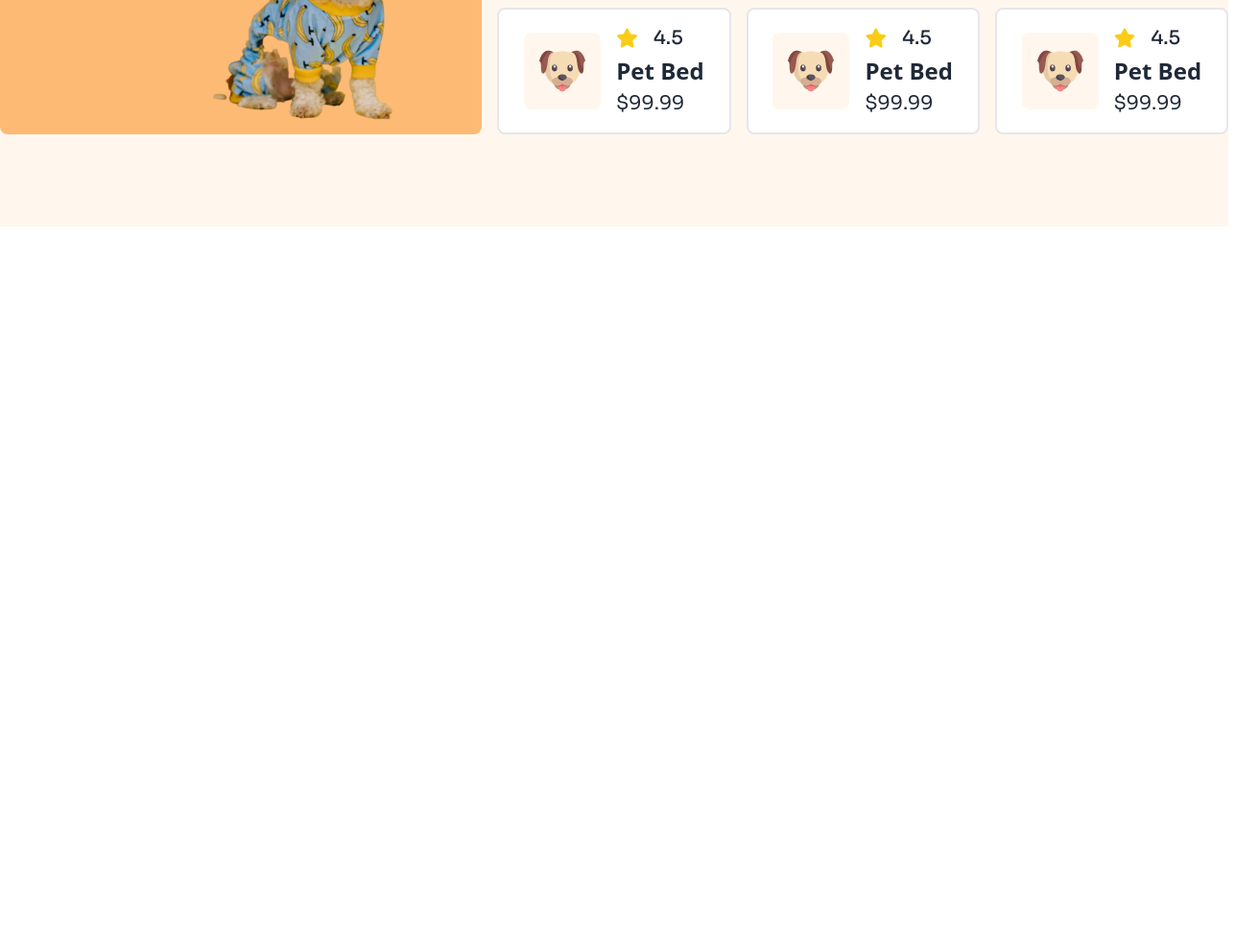
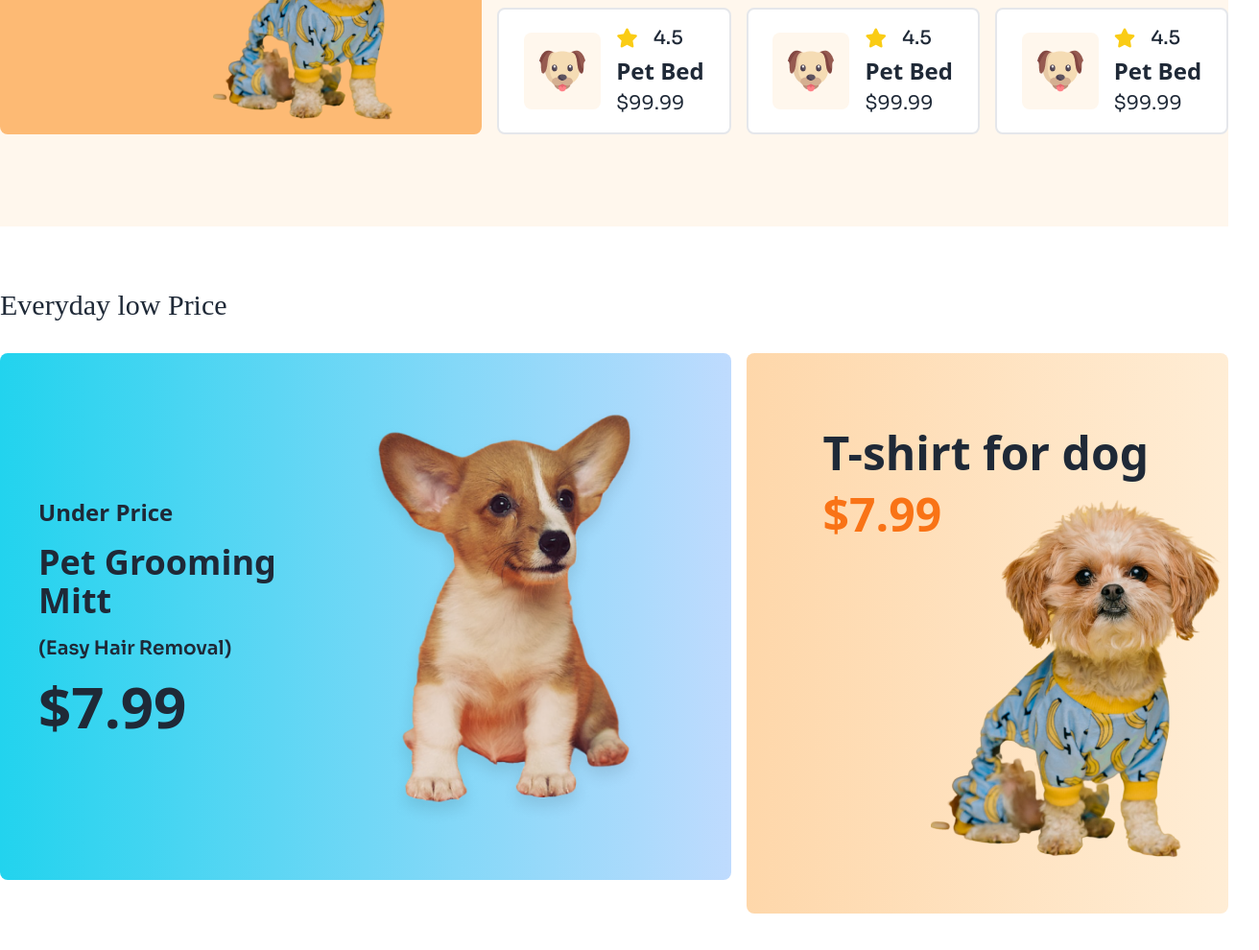
Before and after one commit to SaifurnRahman/Asssignment-3, a plain HTML site: page index.html in a window 1280 px wide. Shown: the part 1716-2706 px from the top of the page at 96% size, 1312 px wide, since content can reach past the window. Before the commit the page ends 2016 px from the top, so only its background shows below. Drawn offline with nearby package versions, Linux system fonts and the light colour scheme; a web font is replaced by a local one.

Commit message:
added section

```diff
--- a/index.html
+++ b/index.html
@@ -143,16 +143,16 @@ p{
 
     </div>
   </section>
-
+    <!-- trending section -->
   <section class="bg-orange-50">
-   <div class="container mx-auto my-16 py-24 ">
+   <div class="container mx-auto my-16 py-24 px-4 lg:px-0 ">
     <h1 class="text-3xl primary-font my-8">Trending Pet Products</h1>
-    <div class="grid grid-cols-2 grid-rows-7 lg:grid-cols-5 lg:grid-rows-3 gap-4">
-      <div class="bg-orange-300 p-10 rounded-lg col-span-2 row-span-3 relative">
+    <div class="grid grid-cols-2 grid-rows-7 lg:grid-cols-5 lg:grid-rows-3 gap-2 lg:gap-4">
+      <div class="bg-orange-300 p-5 lg:p-10 rounded-lg col-span-2 row-span-3 relative">
         <div class="space-y-4"><h1 class="text-3xl font-bold" >T-shirt for dog</h1>
           <p>Discover a world of treats, toys, and <br> essentials handpicked for your furry friends.</p>
           <button class="btn px-11 text-xl font-bold">Shop Now</button></div>
-          <div class="absolute top-36 right-14">
+          <div class="absolute top-36 right-5 lg:right-14">
             <img class="w-56" src="assets/cute-pet-mid.png" alt="">
           </div>
 
@@ -254,6 +254,42 @@ p{
     </div>
    </div>
   </section>
+  <!-- Everyday Low price section -->
+  <section class="container mx-auto my-16">
+    <h1 class="text-3xl primary-font my-8 px-4 md:px-0">Everyday low Price</h1>
+    <div class="grid grid-cols-1 lg:grid-cols-5 gap-4 px-4 md:px-0 ">
+      <div class="col-span-3 hidden md:block">
+        <div class="flex p-10  items-center justify-center bg-gradient-to-r from-cyan-400 to-blue-200 rounded-lg ">
+        <div class="space-y-4">
+          <h4 class="text-2xl font-semibold">Under Price</h4>
+          <h1 class="text-4xl font-bold">Pet Grooming Mitt</h1>
+          <p class="text-xl font-semibold">(Easy Hair Removal)</p>
+          <h1 class="text-6xl font-bold">$7.99</h1>
+        </div>
+        <div>
+          <img class="mx-auto" src="assets/cute-dog-mid.png" alt="">
+        </div>
+      </div></div>
+      <div class="bg-gradient-to-r from-orange-200 to-orange-100 pt-5 px-4 lg:pt-20 lg:px-20 rounded-lg col-span-2 ">
+        <div class="space-y-4"><h1 class="text-5xl font-bold" >T-shirt for dog</h1>
+          <h1 class="text-5xl font-bold text-orange-500">$7.99</h1>
+          </div>
+          <div class="relative -top-10 -right-10 lg:-right-28">
+            <img src="assets/cute-pet-mid.png" alt="">
+          </div>
+
+      </div>
+      <div class="bg-gradient-to-r from-orange-200 to-orange-100 pt-5 px-4 lg:pt-20 lg:px-20 rounded-lg col-span-2 md:hidden ">
+        <div class="space-y-4"><h1 class="text-5xl font-bold" >T-shirt for dog</h1>
+          <h1 class="text-5xl font-bold text-orange-500">$7.99</h1>
+          </div>
+          <div class="relative -top-10 -right-10 lg:-right-28">
+            <img src="assets/cute-dog-mid.png" alt="">
+          </div>
+
+      </div>
+    </div>
+  </section>
 </main>
 <footer>
 
```
